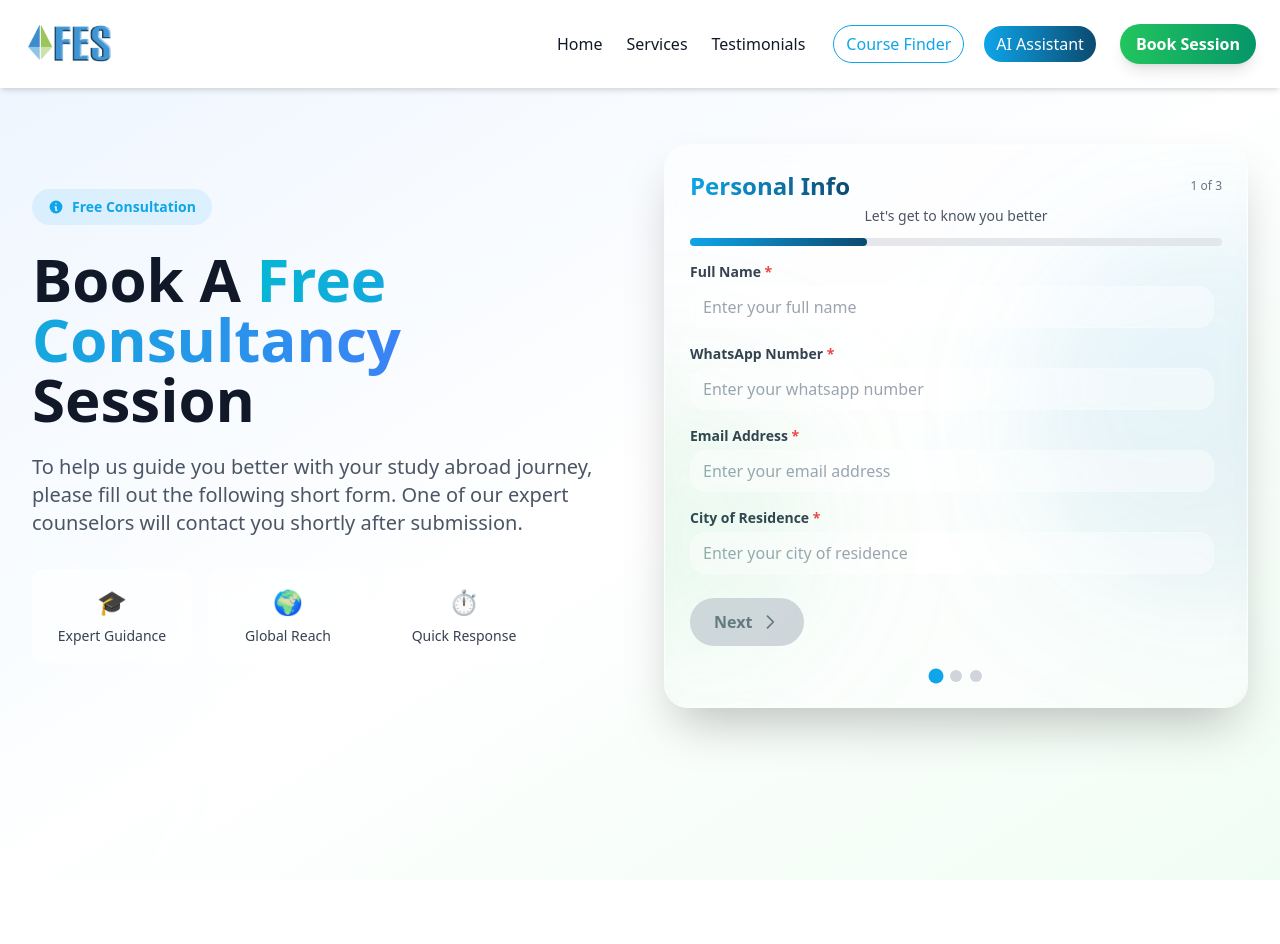
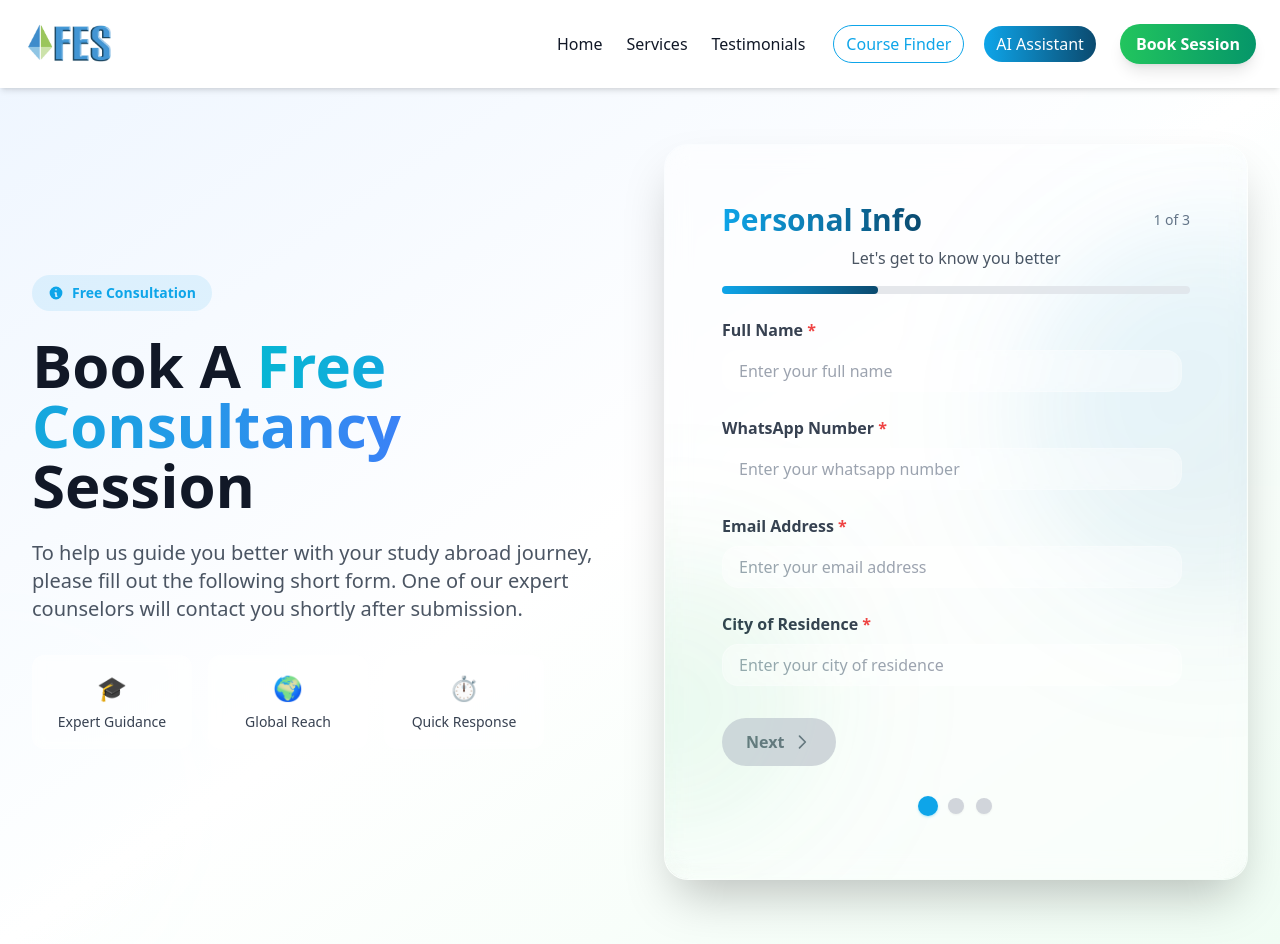
Before and after one commit to SameerRaza-2003/FES-Website-Chatbot-Proto, a React (Vite) app: page /book-session in a window 1280 px wide. Before the commit the page ends 880 px from the top, so only its background shows below. Built offline with nearby package versions, Linux system fonts and the light colour scheme.

Commit message:
feat: post form data to google sheets

```diff
--- a/src/sections/Book-Session/SessionForm.jsx
+++ b/src/sections/Book-Session/SessionForm.jsx
@@ -152,15 +152,6 @@ export default function MultiStepForm() {
     }
   };
 
-  const handleKeyPress = (e) => {
-    if (e.key === 'Enter') {
-      e.preventDefault();
-      if (step < steps.length - 1 && isStepValid()) {
-        nextStep();
-      }
-    }
-  };
-
   const isStepValid = () => {
     return steps[step].fields.every(field => {
       const value = formData[field.name];
@@ -186,7 +177,6 @@ export default function MultiStepForm() {
   e.preventDefault();
 
   if (!isStepValid()) {
-      // Mark all fields as touched to show errors
     steps[step].fields.forEach(field => {
       setTouchedFields(prev => new Set(prev).add(field.name));
       const error = validateField(field.name, formData[field.name], field);
@@ -197,18 +187,27 @@ export default function MultiStepForm() {
 
   setIsSubmitting(true);
 
-    // Simulate API call
   try {
-      await new Promise(resolve => setTimeout(resolve, 2000));
-      console.log("Form Data:", formData);
+    const response = await fetch("https://script.google.com/macros/s/AKfycbzOPTQ7Grkb2Z7LUkua0JAv-IVnDswxtdi8-1SCh6cMFQsb8ujNo4IsytbveOAEUV5I/exec", {
+      method: "POST",
+      body: JSON.stringify(formData),
+      headers: {
+        "Content-Type": "application/json",
+      },
+      mode: 'no-cors' // This bypasses CORS but we won't get the response
+    });
+
     setSubmitSuccess(true);
     localStorage.removeItem('bookSessionFormData');
+
   } catch (error) {
-      console.error('Submission failed:', error);
+    console.error("Network error:", error);
+    alert("There was an error submitting your form. Please try again.");
   } finally {
     setIsSubmitting(false);
   }
 };
+
 
   const resetForm = () => {
     setFormData({});
@@ -244,17 +243,17 @@ export default function MultiStepForm() {
 
   return (
     <section className="relative w-full h-full flex flex-col items-center justify-center overflow-hidden">
-      <div className="w-full max-w-4xl lg:max-w-5xl h-full flex flex-col justify-center p-0">
-        <div className="glass-strong rounded-2xl shadow-2xl p-3 sm:p-4 md:p-5 lg:p-6 flex flex-col h-full">
+      <div className="w-full max-w-3xl h-full flex flex-col justify-center p-0">
+        <div className="glass-strong rounded-2xl shadow-2xl p-4 sm:p-6 md:p-8 lg:p-14 flex flex-col h-full">
           {/* Progress Bar */}
-          <div className="mb-4">
-            <div className="flex items-center justify-between mb-1">
-              <h2 className="text-lg sm:text-xl md:text-2xl font-extrabold text-center bg-gradient-to-r from-fes-blue to-fes-deep bg-clip-text text-transparent">
+          <div className="mb-6">
+            <div className="flex items-center justify-between mb-2">
+              <h2 className="text-xl sm:text-2xl md:text-3xl font-extrabold text-center bg-gradient-to-r from-fes-blue to-fes-deep bg-clip-text text-transparent">
                 {steps[step].title}
               </h2>
-              <span className="text-xs text-gray-500">{step + 1} of {steps.length}</span>
+              <span className="text-sm text-gray-500">{step + 1} of {steps.length}</span>
             </div>
-            <p className="text-gray-600 text-center mb-3 text-xs sm:text-sm">
+            <p className="text-gray-600 text-center mb-4 text-sm sm:text-base">
               {steps[step].description}
             </p>
             <div className="w-full bg-gray-200 rounded-full h-2">
@@ -267,8 +266,8 @@ export default function MultiStepForm() {
             </div>
           </div>
 
-          <form onSubmit={handleSubmit} className="flex-1 flex flex-col justify-between overflow-visible">
-            <div className="flex-1 overflow-visible pr-2 w-full max-w-4xl lg:max-w-5xl mx-auto">
+          <form onSubmit={handleSubmit} className="flex-1 flex flex-col justify-between">
+            <div className="flex-1 min-h-0 pr-2">
               <AnimatePresence mode="wait">
                 <motion.div
                   key={step}
@@ -276,7 +275,7 @@ export default function MultiStepForm() {
                   animate={{ opacity: 1, x: 0 }}
                   exit={{ opacity: 0, x: -50 }}
                   transition={{ duration: 0.5 }}
-                  className="space-y-3 sm:space-y-4"
+                  className="space-y-4 sm:space-y-6"
                 >
                   {steps[step].fields.map((field, idx) => (
                     <motion.div
@@ -286,7 +285,7 @@ export default function MultiStepForm() {
                       transition={{ delay: idx * 0.1 }}
                       className="flex flex-col"
                     >
-                      <label className="font-semibold text-gray-700 mb-1 text-xs sm:text-sm">
+                      <label className="font-semibold text-gray-700 mb-2 text-sm sm:text-base">
                         {field.label} {field.required && <span className="text-red-500">*</span>}
                       </label>
                       <div className="relative">
@@ -297,13 +296,12 @@ export default function MultiStepForm() {
                             value={formData[field.name] || ""}
                             onChange={handleChange}
                             onBlur={handleBlur}
-                            onKeyDown={handleKeyPress}
-                            className={`w-full px-3 py-2 rounded-lg border-2 focus:ring-1 focus:ring-fes-blue focus:ring-offset-1 focus:outline-none transition-all duration-300 ${
+                            className={`w-full px-4 py-2 rounded-xl border-2 focus:ring-2 focus:ring-fes-blue/20 focus:border-fes-blue focus:outline-none transition-all duration-300 overflow-visible {
                               errors[field.name] && touchedFields.has(field.name)
-                                ? 'border-red-500 bg-red-50'
+                                ? 'border-red-500 bg-red-50 shadow-red-200'
                                 : formData[field.name]
-                                ? 'border-green-500 bg-green-50'
-                                : 'border-gray-200 glass'
+                                ? 'border-green-500 bg-green-50 shadow-green-200'
+                                : 'border-gray-200 glass hover:border-gray-300'
                             }`}
                           >
                             <option value="">Select...</option>
@@ -321,14 +319,13 @@ export default function MultiStepForm() {
                             value={formData[field.name] || ""}
                             onChange={handleChange}
                             onBlur={handleBlur}
-                            onKeyDown={handleKeyPress}
                             placeholder={`Enter your ${field.label.toLowerCase()}`}
-                            className={`w-full px-3 py-2 rounded-lg border-2 focus:ring-1 focus:ring-fes-blue focus:ring-offset-1 focus:outline-none transition-all duration-300 ${
+                            className={`w-full px-4 py-2 rounded-xl border-2 focus:ring-2 focus:ring-fes-blue/20 focus:border-fes-blue focus:outline-none transition-all duration-300 overflow-visible {
                               errors[field.name] && touchedFields.has(field.name)
-                                ? 'border-red-500 bg-red-50'
+                                ? 'border-red-500 bg-red-50 shadow-red-200'
                                 : formData[field.name]
-                                ? 'border-green-500 bg-green-50'
-                                : 'border-gray-200 glass'
+                                ? 'border-green-500 bg-green-50 shadow-green-200'
+                                : 'border-gray-200 glass hover:border-gray-300'
                             }`}
                           />
                         )}
@@ -363,14 +360,14 @@ export default function MultiStepForm() {
             </div>
 
             {/* Navigation Buttons */}
-            <div className="flex flex-col sm:flex-row justify-between items-center gap-3 mt-4 sm:mt-6">
+            <div className="flex flex-col sm:flex-row justify-between items-center gap-4 mt-6 sm:mt-8">
               {step > 0 && (
                 <motion.button
                   whileHover={{ scale: 1.05 }}
                   whileTap={{ scale: 0.95 }}
                   type="button"
                   onClick={prevStep}
-                  className="w-full sm:w-auto px-5 py-2 rounded-full bg-gray-100 hover:bg-gray-200 text-gray-700 font-semibold transition-all duration-300 flex items-center justify-center"
+                  className="w-full sm:w-auto px-6 py-3 rounded-full bg-gray-100 hover:bg-gray-200 text-gray-700 font-semibold transition-all duration-300 flex items-center justify-center"
                 >
                   <svg className="w-5 h-5 mr-2" fill="none" stroke="currentColor" viewBox="0 0 24 24">
                     <path strokeLinecap="round" strokeLinejoin="round" strokeWidth={2} d="M15 19l-7-7 7-7" />
@@ -429,23 +426,23 @@ export default function MultiStepForm() {
             </div>
 
             {/* Step Indicators */}
-            <div className="flex justify-center mt-4 sm:mt-6 space-x-2">
+            <div className="flex justify-center mt-6 sm:mt-8 space-x-3 pb-2">
               {steps.map((_, i) => (
                 <motion.button
                   key={i}
-                  whileHover={{ scale: 1.2 }}
-                  whileTap={{ scale: 0.9 }}
+                  whileHover={{ scale: 1.3 }}
+                  whileTap={{ scale: 0.8 }}
                   onClick={() => {
                     if (i <= step || (i > 0 && isStepValid())) {
                       setStep(i);
                     }
                   }}
-                  className={`w-3 h-3 rounded-full transition-all duration-300 ${
+                  className={`w-4 h-4 rounded-full transition-all duration-300 shadow-sm ${
                     i === step
-                      ? 'bg-fes-blue scale-125'
+                      ? 'bg-fes-blue scale-125 shadow-lg shadow-fes-blue/30'
                       : i < step
-                      ? 'bg-green-500'
-                      : 'bg-gray-300 hover:bg-gray-400'
+                      ? 'bg-green-500 shadow-md shadow-green-200'
+                      : 'bg-gray-300 hover:bg-gray-400 hover:shadow-md'
                   }`}
                 />
               ))}
```
Lines whose indentation alone changed are shown as unchanged.
